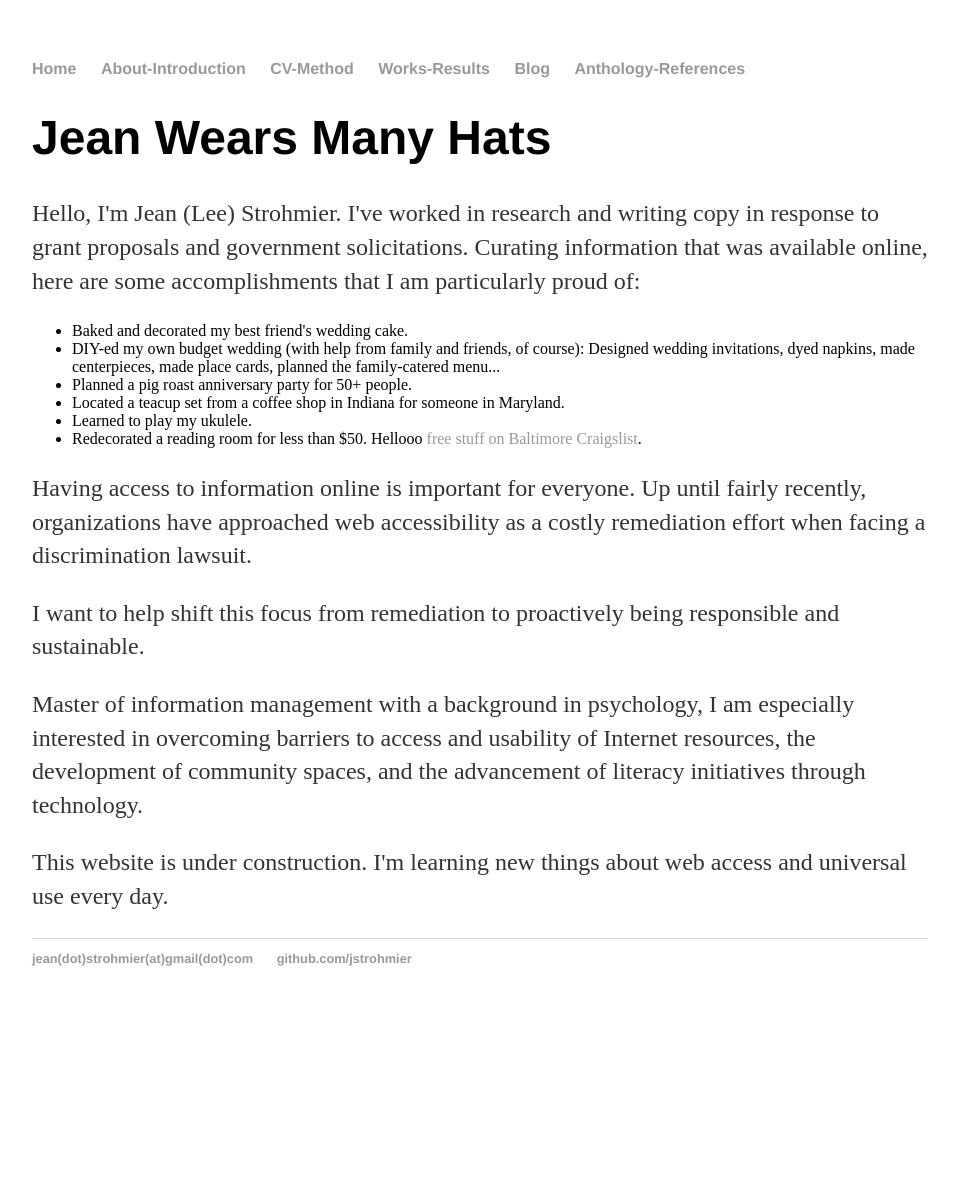
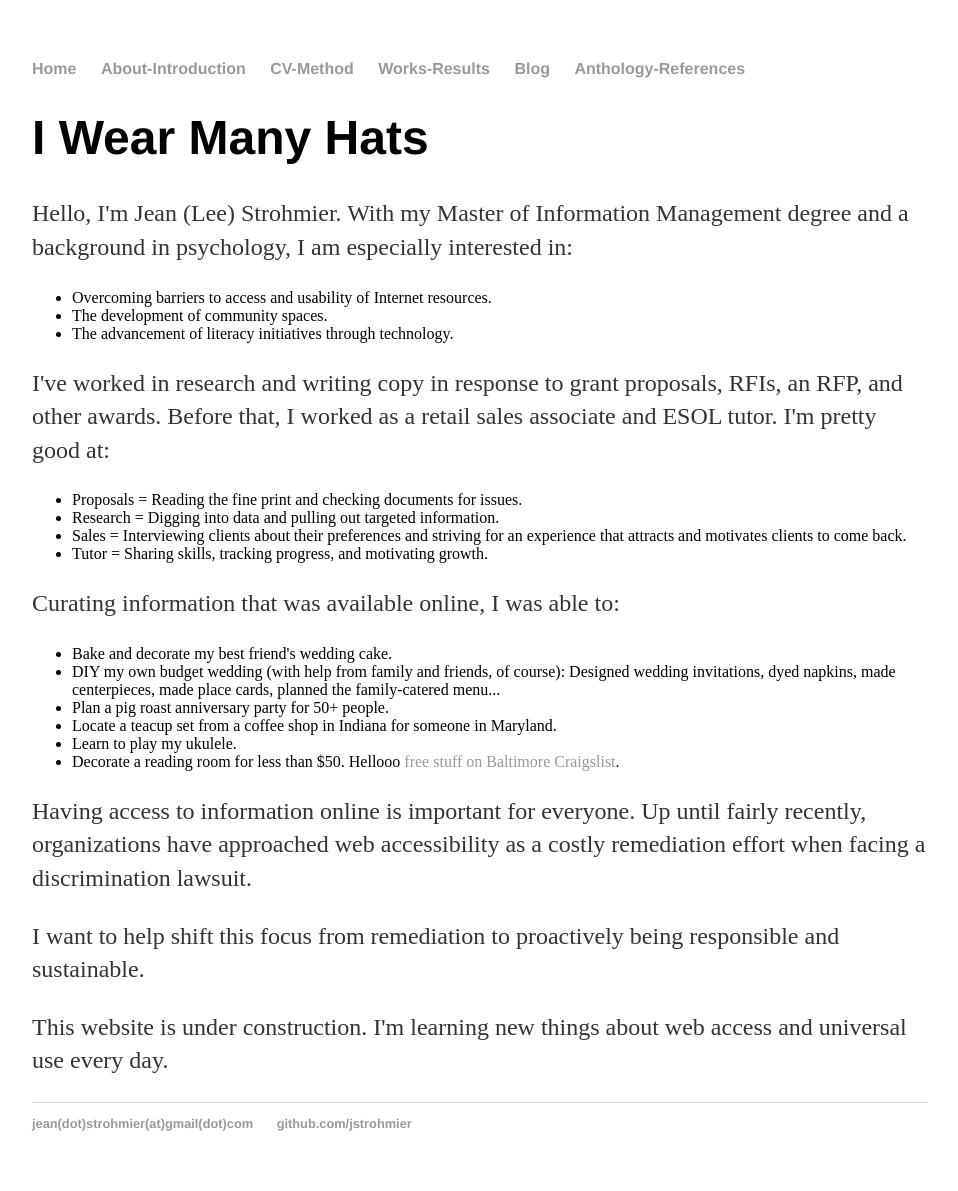
Before and after one commit to JStrohmier/jstrohmier.github.io, a Jekyll site: the page built from index.html, in a window 1280 px wide. Shown: the whole page, without its empty margins (160-1118 px from the left). Built offline with Jekyll 4.4.1, drawn with Linux system fonts in a browser that asks for light colours; before the commit the page ends 1026 px from its top, so only the background shows below that.

Commit message:
Update index.html

```diff
--- a/index.html
+++ b/index.html
@@ -3,18 +3,30 @@
 title: Jean Strohmier | Advocate Access + Research + Curate + Bake | Baltimore
 ---
 <div class="blurb">
-	<h1>Jean Wears Many Hats</h1>
-	<p>Hello, I'm Jean (Lee) Strohmier. I've worked in research and writing copy in response to grant proposals and government solicitations. Curating information that was available online, here are some accomplishments that I am particularly proud of:</p>
+	<h1>I Wear Many Hats</h1>
+	<p>Hello, I'm Jean (Lee) Strohmier. With my Master of Information Management degree and a background in psychology, I am especially interested in:</p>
 	<ul>
-		<li>Baked and decorated my best friend's wedding cake.</li>
-		<li>DIY-ed my own budget wedding (with help from family and friends, of course): Designed wedding invitations, dyed napkins, made centerpieces, made place cards, planned the family-catered menu...</li>
-		<li>Planned a pig roast anniversary party for 50+ people.</li>
-		<li>Located a teacup set from a coffee shop in Indiana for someone in Maryland.</li>
-		<li>Learned to play my ukulele.</li>
-		<li>Redecorated a reading room for less than $50. Hellooo <a href="https://baltimore.craigslist.org/search/zip">free stuff on Baltimore Craigslist</a>.</li>
+		<li>Overcoming barriers to access and usability of Internet resources.</li>
+		<li>The development of community spaces.</li>
+		<li>The advancement of literacy initiatives through technology.</li>
+	</ul>
+	<p>I've worked in research and writing copy in response to grant proposals, RFIs, an RFP, and other awards. Before that, I worked as a retail sales associate and ESOL tutor. I'm pretty good at:</p>
+	<ul>
+		<li>Proposals = Reading the fine print and checking documents for issues.</li>
+		<li>Research = Digging into data and pulling out targeted information.</li>
+		<li>Sales = Interviewing clients about their preferences and striving for an experience that attracts and motivates clients to come back.</li>
+		<li>Tutor = Sharing skills, tracking progress, and motivating growth.</li>
+	</ul>
+	<p>Curating information that was available online, I was able to:</p>
+	<ul>
+		<li>Bake and decorate my best friend's wedding cake.</li>
+		<li>DIY my own budget wedding (with help from family and friends, of course): Designed wedding invitations, dyed napkins, made centerpieces, made place cards, planned the family-catered menu...</li>
+		<li>Plan a pig roast anniversary party for 50+ people.</li>
+		<li>Locate a teacup set from a coffee shop in Indiana for someone in Maryland.</li>
+		<li>Learn to play my ukulele.</li>
+		<li>Decorate a reading room for less than $50. Hellooo <a href="https://baltimore.craigslist.org/search/zip">free stuff on Baltimore Craigslist</a>.</li>
 	</ul>
 	<p>Having access to information online is important for everyone. Up until fairly recently, organizations have approached web accessibility as a costly remediation effort when facing a discrimination lawsuit.</p>
 	<p>I want to help shift this focus from remediation to proactively being responsible and sustainable.</p>
-	<p>Master of information management with a background in psychology, I am especially interested in overcoming barriers to access and usability of Internet resources, the development of community spaces, and the advancement of literacy initiatives through technology.</p>
 	<p>This website is under construction. I'm learning new things about web access and universal use every day.</p>
 </div><!-- /.blurb -->
```
